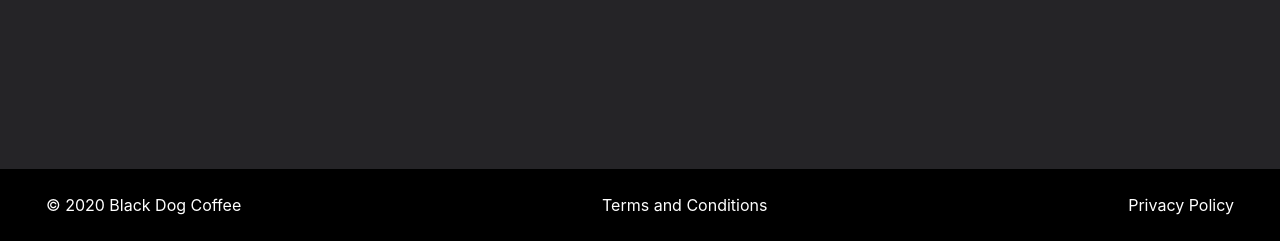
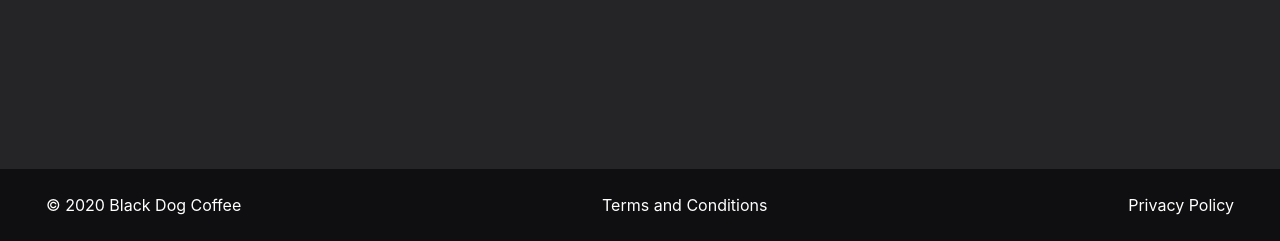
Before and after one commit to Tynianov/coffee_shop, a Django app: template templates/base.html in a window 1280 px wide. Shown: the part 559-800 px from the top of the page. Run offline with Django 3.2, Linux system fonts and the light colour scheme; the template is opened without the code that fills it, so the values that code supplies are empty; parts of the project's set-up code (start-up, migrations or seed data) failed here and were passed over; some libraries are stand-ins or nearby versions.

Commit message:
add logo and small template/style fixes

```diff
--- a/static/css/main.css
+++ b/static/css/main.css
@@ -26,11 +26,12 @@ body {
 
 .content {
     flex: 1 0 auto;
+    padding-bottom: 20px;
 }
 
 footer {
     flex-shrink: 0;
-    background-color: black;
+    background-color: rgba(0, 0, 0, 0.6);;
 }
 
 .semi {
--- a/templates/base.html
+++ b/templates/base.html
@@ -7,6 +7,7 @@
     <title>Black Dog Coffee</title>
     <link rel="stylesheet" href="{% static 'css/bootstrap.min.css' %}">
     <link rel="stylesheet" href="{% static 'css/main.css' %}">
+    <link rel="shortcut icon" href="{% static 'images/logo.png' %}">
 </head>
 <body>
 <div class="content">
@@ -23,7 +24,8 @@
                 </div>
                 <div class="ios-container">
                     <a href="{{ config.ios_download_link }}">
-                        <img class="download-img" src="{% static 'img/Download_on_the_App_Store_Badge_US-UK_RGB_wht_092917.svg' %}">
+                        <img class="download-img"
+                             src="{% static 'img/Download_on_the_App_Store_Badge_US-UK_RGB_wht_092917.svg' %}">
                     </a>
                 </div>
             </div>
@@ -32,10 +34,9 @@
 </div>
 {% block footer %}
     <footer class="navbar navbar-default navbar-fixed-bottom">
-            <p>© {% now 'Y' %} Black Dog Coffee</p>
-            <a href="{% url 'web:term' %}">{% trans "Terms and Conditions" %}</a>
-            <a href="{% url 'web:privacy' %}">{% trans "Privacy Policy" %}</a>
-        </div>
+        <p>© {% now 'Y' %} Black Dog Coffee</p>
+        <a href="{% url 'web:term' %}">{% trans "Terms and Conditions" %}</a>
+        <a href="{% url 'web:privacy' %}">{% trans "Privacy Policy" %}</a>
     </footer>
 {% endblock footer %}
 </body>
```
Also changed, not shown: static/img/logo.png (added).
